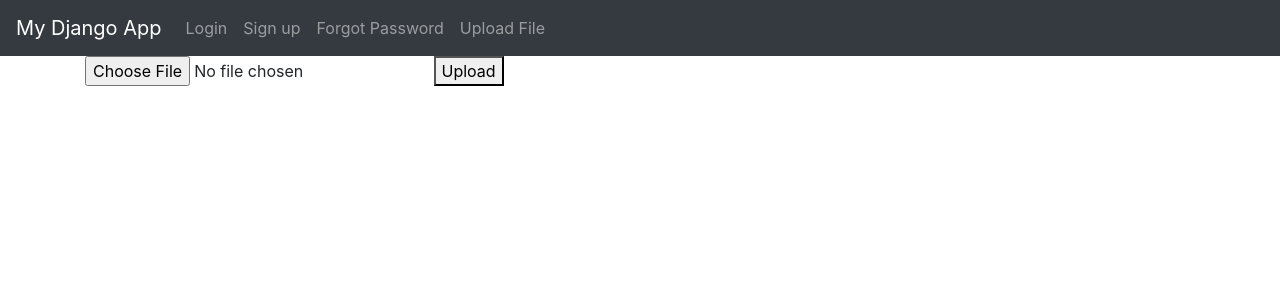
After one commit to firdavsDev/DjangoGoogleExample, a Django app: page /drive/upload/ in a window 1280 px wide. The commit adds this page. Shown: the top 300 px of the page. Run offline with Django 4.2, Linux system fonts and the light colour scheme; some libraries are stand-ins or nearby versions.

Commit message:
Add Google Drive integration with file upload functionality

```diff
--- /dev/null
+++ b/client_secrets.json
@@ -0,0 +1 @@
+{"web":{"client_id":"377185373122-sthnvl662onhmggfte4f8smd9emlvj7m.apps.googleusercontent.com","project_id":"gen-lang-client-0733184371","auth_uri":"https://accounts.google.com/o/oauth2/auth","token_uri":"https://oauth2.googleapis.com/token","auth_provider_x509_cert_url":"https://www.googleapis.com/oauth2/v1/certs","client_secret":"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","redirect_uris":["https://8fe8-84-54-76-76.ngrok-free.app","https://8fe8-84-54-76-76.ngrok-free.app/accounts/google/login/callback/"],"javascript_origins":["http://127.0.0.1:8000","https://8fe8-84-54-76-76.ngrok-free.app"]}}
--- a/config/urls.py
+++ b/config/urls.py
@@ -1,14 +1,17 @@
 from django.contrib import admin
 from django.urls import include, path
+
+from google_custom_aut.views import oauth_callback
 
 from .views import auth_receiver, index, login, signup
 
 urlpatterns = [
     path("", index, name="index"),
+    path("drive/", include("google_custom_aut.urls")),
     path("admin/", admin.site.urls),
     path("accounts/signup/", signup, name="account_signup"),
     path("accounts/login/", login, name="account_login"),
-    # path("accounts/google/login/callback/", auth_receiver, name="auth_receiver"),
+    path("accounts/google/login/callback/", oauth_callback, name="auth_receiver"),
     path("accounts/", include("allauth.urls")),
     path("accounts/", include("allauth.socialaccount.urls")),
 ]
--- /dev/null
+++ b/google_custom_aut/urls.py
@@ -0,0 +1,10 @@
+from django.urls import path
+
+from .views import google_auth, oauth_callback, upload_file, upload_to_drive
+
+urlpatterns = [
+    path("upload/", upload_file, name="upload_file"),
+    path("google-auth/", google_auth, name="google_auth"),
+    path("oauth/callback/", oauth_callback, name="oauth_callback"),
+    path("upload-to-drive/", upload_to_drive, name="upload_to_drive"),
+]
--- a/google_custom_aut/views.py
+++ b/google_custom_aut/views.py
@@ -1,3 +1,85 @@
-from django.shortcuts import render
+import os
+
+from django.conf import settings
+from django.core.files.storage import FileSystemStorage
+from django.http import JsonResponse
+from django.shortcuts import redirect, render
+from google.oauth2.credentials import Credentials
+from google_auth_oauthlib.flow import Flow
+from googleapiclient.discovery import build
+from googleapiclient.http import MediaFileUpload
+
+from config.settings import client_secrets_file
+
 
 # Create your views here.
+def upload_file(request):
+    if request.method == "POST" and request.FILES["file"]:
+        file = request.FILES["file"]
+        fs = FileSystemStorage()
+        filename = fs.save(file.name, file)
+        uploaded_file_url = fs.url(filename)
+        request.session["uploaded_file_path"] = os.path.join(
+            settings.MEDIA_ROOT, filename
+        )
+        return redirect("google_auth")
+    return render(request, "upload.html")
+
+
+def google_auth(request):
+    flow = Flow.from_client_secrets_file(
+        client_secrets_file,
+        scopes=["https://www.googleapis.com/auth/drive.file"],
+        redirect_uri=settings.REDIRECT_URI,
+    )
+    auth_url, state = flow.authorization_url(
+        access_type="offline", include_granted_scopes="true"
+    )
+    request.session["state"] = state
+    return redirect(auth_url)
+
+
+def oauth_callback(request):
+    state = request.session.get("state")
+    flow = Flow.from_client_secrets_file(
+        client_secrets_file,
+        scopes=["https://www.googleapis.com/auth/drive.file"],
+        state=state,
+        redirect_uri=settings.REDIRECT_URI,
+    )
+    flow.fetch_token(authorization_response=request.build_absolute_uri())
+    credentials = flow.credentials
+    request.session["credentials"] = {
+        "token": credentials.token,
+        "refresh_token": credentials.refresh_token,
+        "token_uri": credentials.token_uri,
+        "client_id": credentials.client_id,
+        "client_secret": credentials.client_secret,
+        "scopes": credentials.scopes,
+    }
+    return redirect("upload_to_drive")
+
+
+def upload_to_drive(request):
+    credentials = request.session.get("credentials")
+    if not credentials:
+        return redirect("google_auth")
+
+    creds = Credentials(**credentials)
+    service = build("drive", "v3", credentials=creds)
+
+    file_path = request.session.get("uploaded_file_path")
+    if not file_path:
+        return JsonResponse({"status": "No file found to upload!"})
+
+    file_metadata = {"name": os.path.basename(file_path)}
+    media = MediaFileUpload(file_path, mimetype="application/pdf")
+    file = (
+        service.files()
+        .create(body=file_metadata, media_body=media, fields="id")
+        .execute()
+    )
+
+    return JsonResponse(
+        {"status": "File uploaded successfully!", "file_id": file.get("id")}
+    )
--- a/templates/base.html
+++ b/templates/base.html
@@ -29,6 +29,11 @@
                 <li class="nav-item">
                     <a class="nav-link" href="{% url 'account_reset_password' %}">Forgot Password</a>
                 </li>
+                <li class="nav-item">
+                    <a class="nav-link" href="{% url 'upload_file' %}">
+                        Upload File
+                    </a>
+                </li>
             </ul>
         </nav>
     </header>
--- /dev/null
+++ b/templates/upload.html
@@ -0,0 +1,9 @@
+{% extends "base.html" %}
+
+{% block content %}
+<form action="{% url 'upload_file' %}" method="post" enctype="multipart/form-data">
+    {% csrf_token %}
+    <input type="file" name="file">
+    <button type="submit">Upload</button>
+</form>
+{% endblock %}
```
Also changed, not shown: config/settings.py (+17 -3 lines), db.sqlite3, media/me.jpeg (added), media/me_5Ku4wSu.jpeg (added), media/me_73Y49SQ.jpeg (added), media/me_9r4CILL.jpeg (added), media/me_IVcb87T.jpeg (added), media/me_Jlye4kV.jpeg (added), media/me_ML01qJe.jpeg (added), media/me_OmZtCbA.jpeg (added), media/me_ocxX32M.jpeg (added), media/me_zlUHCo1.jpeg (added), media/photo_2024-08-19 11.07.50.jpeg (added), 1 other file.
